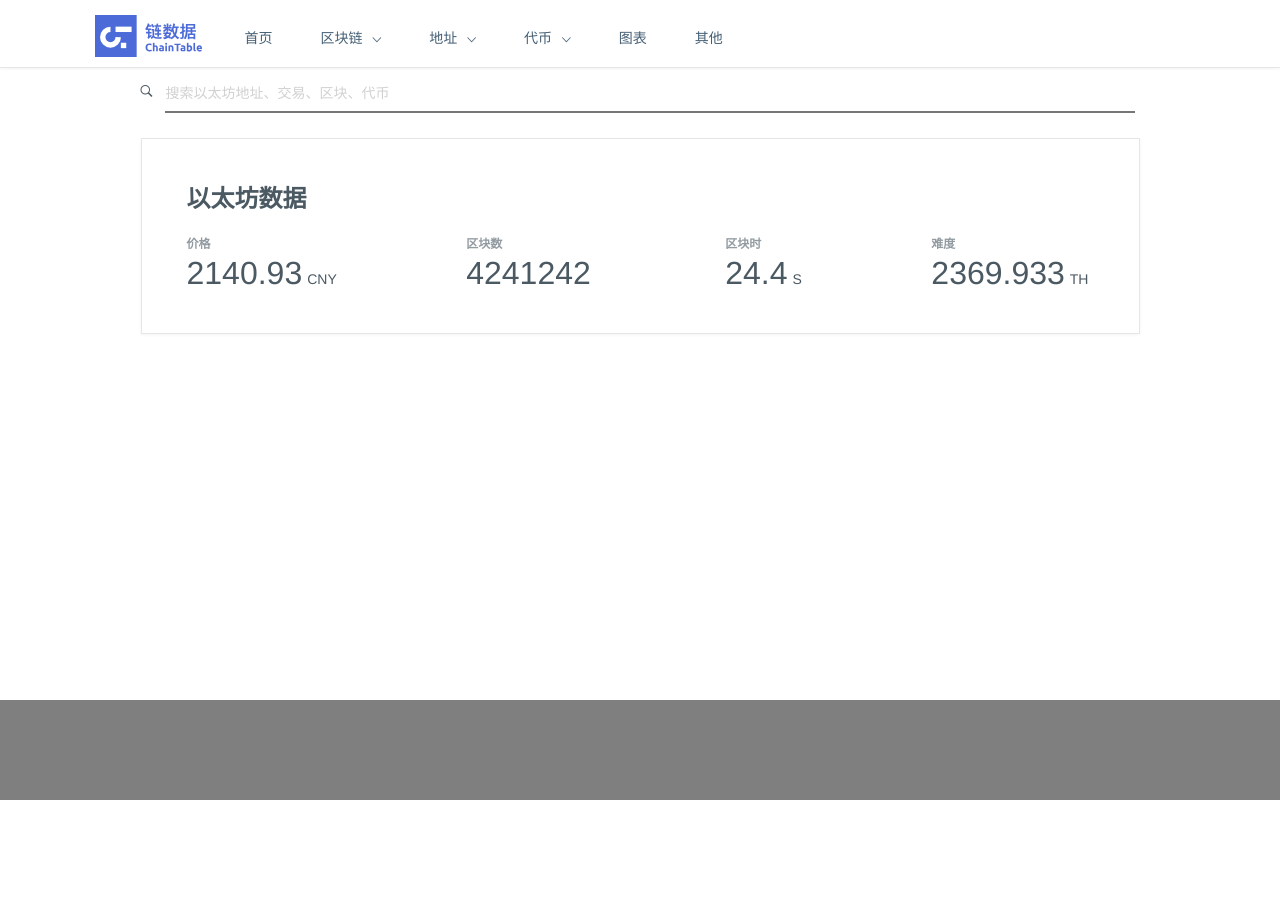
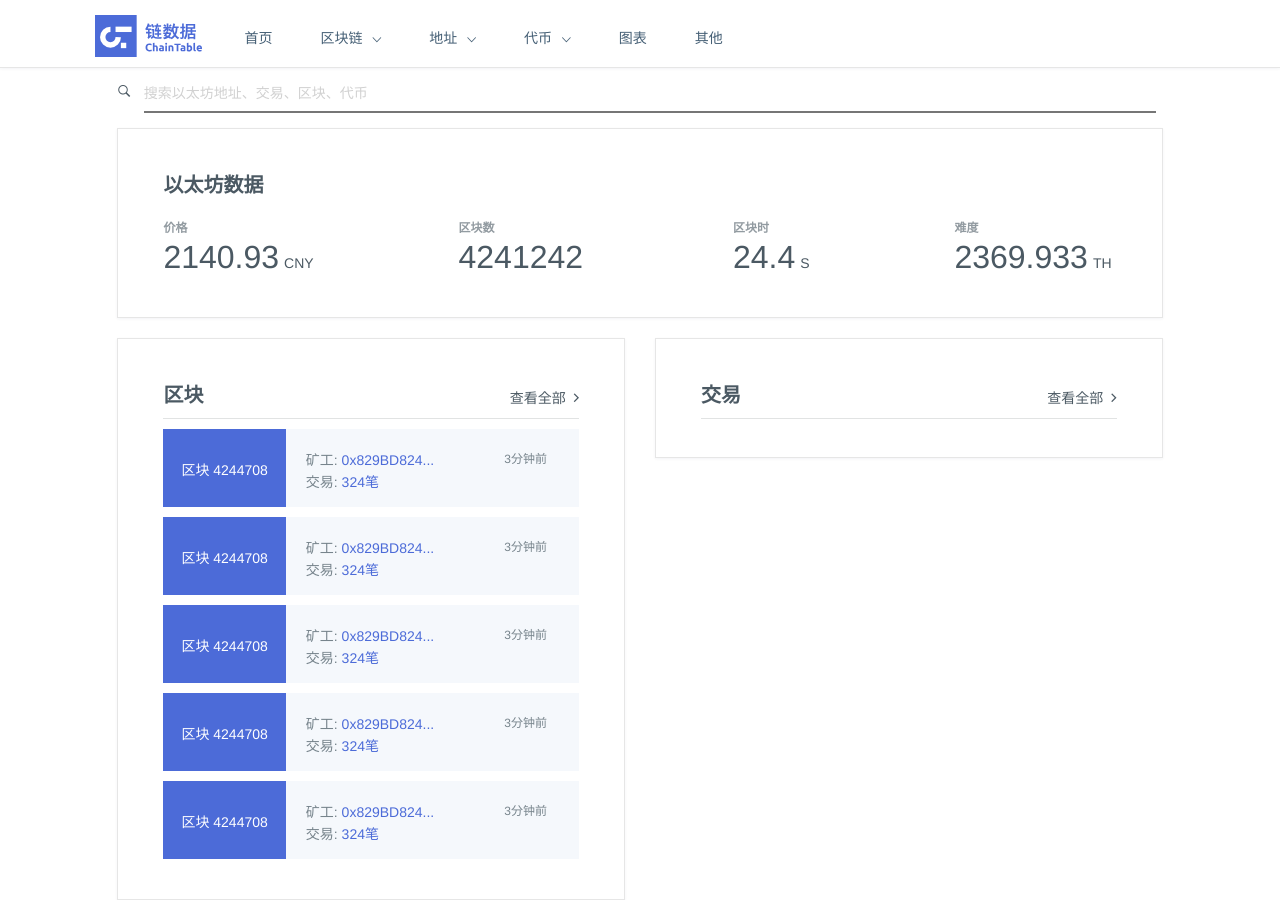
Before and after one commit to liucsny/Eth_vue, a Vue app in the folder etherchain/: page /#/ in a window 1280 px wide. Before the commit the page ends 800 px from the top, so only its background shows below. Built offline with nearby package versions, Linux system fonts and the light colour scheme.

Commit message:
add blocklist

```diff
--- a/etherchain/src/App.vue
+++ b/etherchain/src/App.vue
@@ -2,7 +2,7 @@
   <div id="app">
     <app-nav></app-nav>
     <router-view></router-view>
-    <app-footer></app-footer>
+    <!-- <app-footer></app-footer>  -->
   </div>
 </template>
 
--- a/etherchain/src/components/Home.vue
+++ b/etherchain/src/components/Home.vue
@@ -1,14 +1,44 @@
 <template>
-  <div class="container">
-    <div class="card">
+  <div class="container narrow">
+    <div class="mainCard">
       <div class="cardTitle">{{ethereum.title}}</div>
       <div class="flexBox">
         <div v-for="(datum,name) in ethereum.data">
           <div class="cardSmallTitle">{{name}}</div>
           <div class="cardData">
-            <a href="#">{{datum.num}}</a>
+            <a href="#"><div class="underline">{{datum.val}}</div></a>
             <div class="cardUnit">{{datum.unit}}</div>
           </div>
+        </div>
+      </div>
+    </div>
+    <div class="row">
+      <div class="col-md-6">
+        <div class="narrowCard">
+          <div class="showAll">
+            <a href="#"><div class="underline">查看全部<i class="ion-ios-arrow-forward"></i></div></a>
+            <div class="cardTitle">{{blocks.title}}</div>
+          </div>
+          <hr>
+          <div class="blockData" v-for="item in blocks.data">
+            <a href="#"><div class="blueBlock"><div>{{item[0].name}} {{item[0].val}}</div></div></a>
+            <div class="blockDetail">
+              <div>{{item[1].name}}: <a href="#"><div class="underline">{{compressString(item[1].val,10)}}</div></a></div>
+              <div>{{item[2].name}}: <a href="#"><div class="underline">{{item[2].val}}{{item[2].unit}}</div></a></div>
+            </div>
+            <div class="blockTime">
+              <div>{{item[3].val}}{{item[3].unit}}</div>
+            </div>
+          </div>
+        </div>
+      </div>
+      <div class="col-md-6">
+        <div class="narrowCard">
+          <div class="showAll">
+            <a href="#"><div class="underline">查看全部<i class="ion-ios-arrow-forward"></i></div></a>
+            <div class="cardTitle">{{transactions.title}}</div>
+          </div>
+          <hr>
         </div>
       </div>
     </div>
@@ -18,32 +48,92 @@
 <script>
 export default {
   name: 'hello',
-  data () {
-    return {
+  data:function(){
+    return{
       ethereum:{
         title:"以太坊数据",
         data:{
-          "价格": {num:2140.93,unit:"CNY"},
-          "区块数": {num:4241242,unit:""},
-          "区块时": {num:24.4,unit:"S"},
-          "难度": {num:2369.933,unit:"TH"},
-        }
+          "价格": {val:2140.93,unit:"CNY"},
+          "区块数": {val:4241242,unit:""},
+          "区块时": {val:24.4,unit:"S"},
+          "难度": {val:2369.933,unit:"TH"},
+        },
+      },
+      blocks:{
+        title:"区块",
+        data:[
+          [
+            {name:"区块",val:4244708,unit:""},
+            {name:"矿工",val:"0x829BD824B016326A401d083B33D092293333A830",unit:""},
+            {name:"交易",val:324,unit:"笔"},
+            {name:"时间",val:3,unit:"分钟前"},
+          ],
+          [
+            {name:"区块",val:4244708,unit:""},
+            {name:"矿工",val:"0x829BD824B016326A401d083B33D092293333A830",unit:""},
+            {name:"交易",val:324,unit:"笔"},
+            {name:"时间",val:3,unit:"分钟前"},
+          ],
+          [
+            {name:"区块",val:4244708,unit:""},
+            {name:"矿工",val:"0x829BD824B016326A401d083B33D092293333A830",unit:""},
+            {name:"交易",val:324,unit:"笔"},
+            {name:"时间",val:3,unit:"分钟前"},
+          ],
+          [
+            {name:"区块",val:4244708,unit:""},
+            {name:"矿工",val:"0x829BD824B016326A401d083B33D092293333A830",unit:""},
+            {name:"交易",val:324,unit:"笔"},
+            {name:"时间",val:3,unit:"分钟前"},
+          ],
+          [
+            {name:"区块",val:4244708,unit:""},
+            {name:"矿工",val:"0x829BD824B016326A401d083B33D092293333A830",unit:""},
+            {name:"交易",val:324,unit:"笔"},
+            {name:"时间",val:3,unit:"分钟前"},
+          ],
+        ]
+      },
+      transactions:{
+        title:"交易",
+      },
+    }
+  },
+  methods:{
+    compressString:function(str,limit){
+      if(str.length>limit){
+        return str.substr(0,limit)+"...";
       }
-    }
-  }
+      return str;
+    },
+  },
 }
 </script>
 
 <style scoped>
-.card{
+.mainCard{
   box-shadow: 0 1px 3px 0 rgba(0,34,77,.05);
   border: 1px solid rgba(214,214,214,.6);
-  width: 90%;
   padding: 40px 45px 30px 45px;
-  margin: 70px auto;
+  margin: 0 auto;
+  background-color: #fff;
 }
+.narrow{
+  width: 84%;
+}
+
+.narrowCard{
+  background-color: #fff;
+  box-shadow: 0 1px 3px 0 rgba(0,34,77,.05);
+  border: 1px solid rgba(214,214,214,.6);
+  padding: 40px 45px 30px 45px;
+  width: 100%;
+  margin: 20px auto 0 auto;
+}
+
+
 .cardTitle{
-  font-size: 24px;
+  font-size: 20px;
   font-weight: 800;
 }
 .flexBox{
@@ -66,14 +156,14 @@ export default {
   font-weight: 200;
   font-size: 32px;
 }
-.cardData a{
-  text-decoration-line: none;
-  color:#4b5963;
+
+.underline{
+  display: inline-block;
+}
+.underline:hover{
+  border-bottom: 1.4px #4c6bd8 solid;
 }
 
-.cardData a:hover{
-  color: #4c6bd8;
-}
 .cardUnit{
   /*border: 1px blue solid;*/
   font-size: 14px;
@@ -81,4 +171,65 @@ export default {
   margin: 16px 5px;
 }
 
+.showAll a{
+  float: right;
+  margin-top: 8px;
+  text-decoration: none;
+  color:#4b5963;
+  font-size: 14px;
+}
+
+i{
+  margin-left: 8px;
+}
+a{
+  text-decoration-line: none;
+  color:#4b5963;
+}
+a:hover{
+  color: #4c6bd8;
+}
+hr{
+  border: 1px solid rgba(104,114,114,.2);
+  border-top: none;
+  border-left: none;
+  border-right: none;
+  margin:10px 0 8px 0;
+}
+
+.blockData{
+  display: flex;
+  height:78px;
+  background-color: #f5f8fc;
+  margin:10px 0;
+}
+
+.blueBlock{
+  background-color: #4c6bd8;
+  padding:30px 18px;
+  height:100%;
+  color:white;
+  font-size: 14px;
+}
+.blueBlock:hover > div{
+  border-bottom: solid white 1px;
+}
+
+.blockDetail{
+  color: #77848c;
+  font-size: 14px;
+  padding: 20px;
+}
+.blockDetail div{
+  height: 22px;
+}
+.blockDetail a{
+  color: #4c6bd8;
+}
+
+.blockTime{
+  color: #77848c;
+  font-size: 12px;
+  padding: 20px 20px 20px 50px;
+}
 </style>
--- a/etherchain/src/components/Navbar.vue
+++ b/etherchain/src/components/Navbar.vue
@@ -69,7 +69,7 @@ hr{
 }
 
 nav{
-	margin: 0;
+	margin: 0 0 60px 0;
 	box-sizing: border-box;
 	background: white;
 	height: 68px;
@@ -138,7 +138,7 @@ nav{
 
 .searchContainer{
   margin:10px auto;
-  width: 90%;
+  width: 94%;
 }
 
 .ion-ios-search-strong{
```
